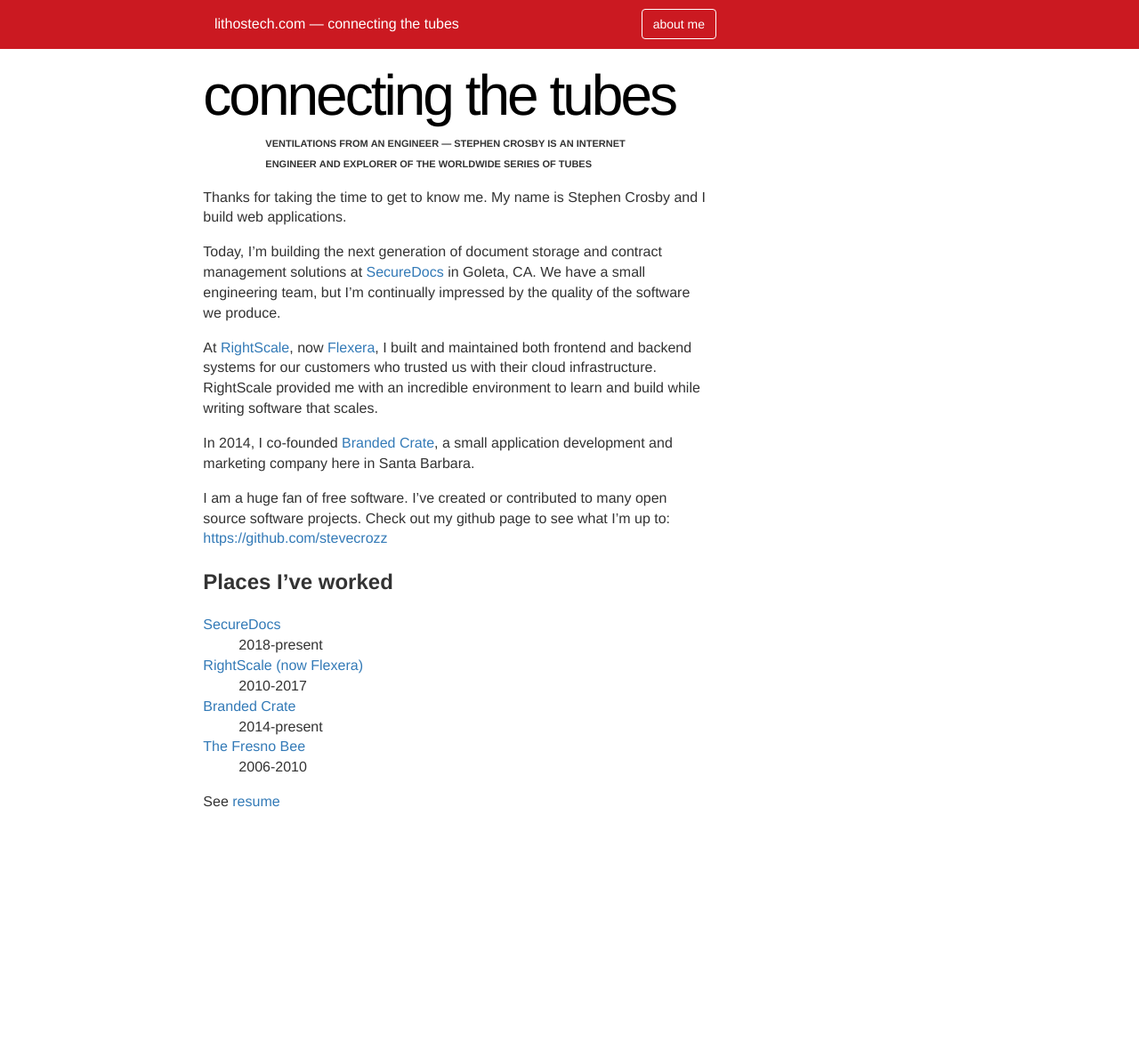
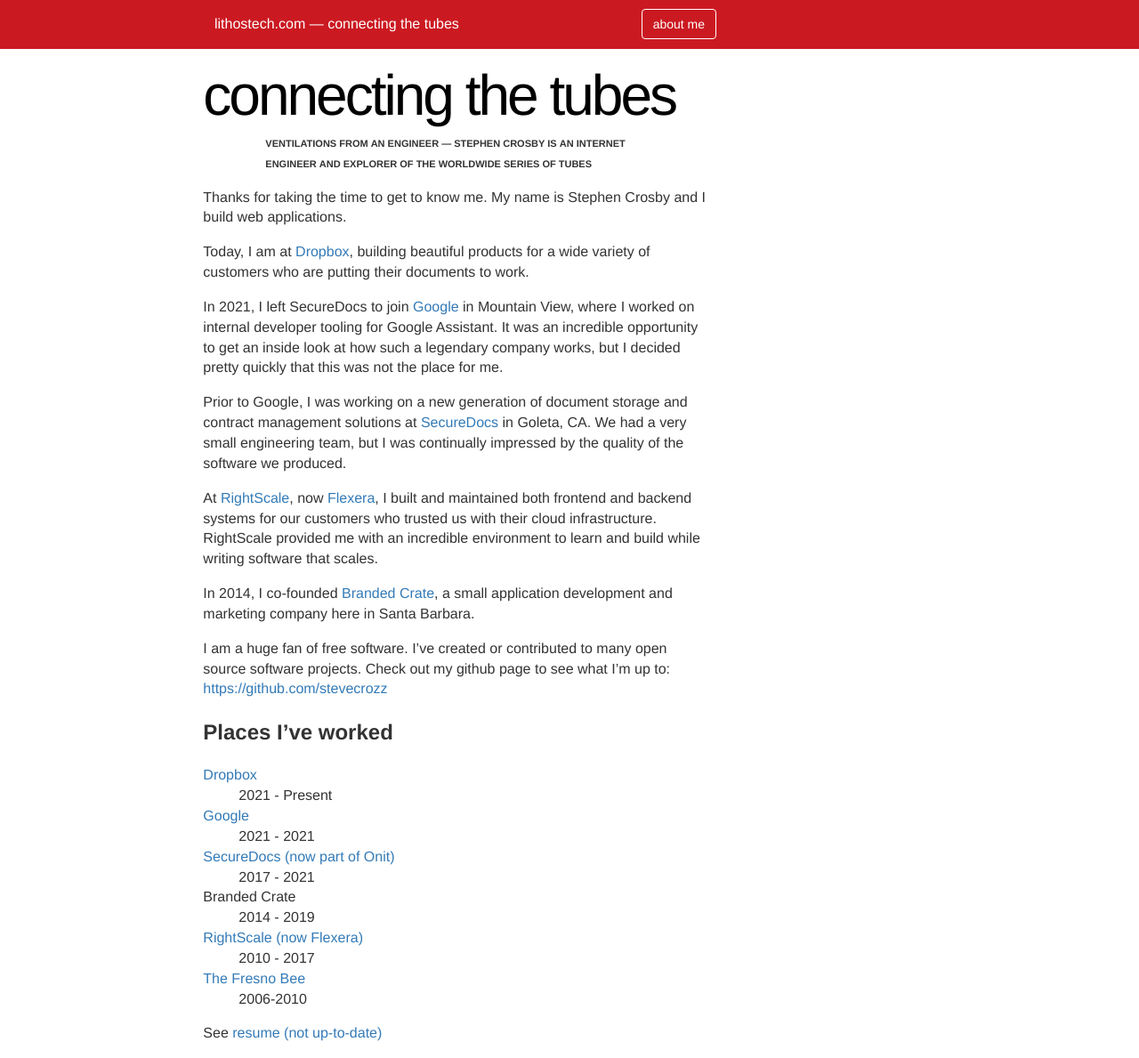
Before and after one commit to stevecrozz/lithostech.com, a Jekyll site: the page built from about-me/index.markdown, in a window 1280 px wide. Shown: the whole page at 89% size. Built offline with Jekyll 4.4.1, drawn with Linux system fonts in a browser that asks for light colours; before the commit the page ends 929 px from its top, so only the background shows below that.

Commit message:
Update about-me

```diff
--- a/about-me/index.markdown
+++ b/about-me/index.markdown
@@ -23,10 +23,18 @@
 Thanks for taking the time to get to know me. My name is Stephen Crosby and I
 build web applications.
 
-Today, I'm building the next generation of document storage and contract
-management solutions at [SecureDocs](https://www.securedocs.com) in Goleta, CA.
-We have a small engineering team, but I'm continually impressed by the quality
-of the software we produce.
+Today, I am at [Dropbox](https://www.dropbox.com), building beautiful products
+for a wide variety of customers who are putting their documents to work.
+
+In 2021, I left SecureDocs to join [Google](https://www.google.com) in Mountain
+View, where I worked on internal developer tooling for Google Assistant. It was
+an incredible opportunity to get an inside look at how such a legendary company
+works, but I decided pretty quickly that this was not the place for me.
+
+Prior to Google, I was working on a new generation of document storage and
+contract management solutions at [SecureDocs](https://www.securedocs.com) in
+Goleta, CA. We had a very small engineering team, but I was continually
+impressed by the quality of the software we produced.
 
 At [RightScale](https://www.rightscale.com), now
 [Flexera](https://www.flexera.com), I built and maintained both frontend and
@@ -45,18 +53,24 @@
 
 ## Places I’ve worked
 
-[SecureDocs](https://www.securedocs.com/)
- : 2018-present
+[Dropbox](https://www.dropbox.com)
+ : 2021 - Present
+
+[Google](https://www.google.com)
+ : 2021 - 2021
+
+[SecureDocs (now part of Onit)](https://www.securedocs.com/)
+ : 2017 - 2021
+
+Branded Crate
+ : 2014 - 2019
 
 [RightScale (now Flexera)](https://www.flexera.com/)
- : 2010-2017
-
-[Branded Crate](https://www.brandedcrate.com/)
- : 2014-present
+ : 2010 - 2017
 
 [The Fresno Bee](https://www.fresnobee.com/)
  : 2006-2010
 
-See [resume][1]
+See [resume (not up-to-date)][1]
 
 [1]:/static/resume-2021-07-20.pdf
```
